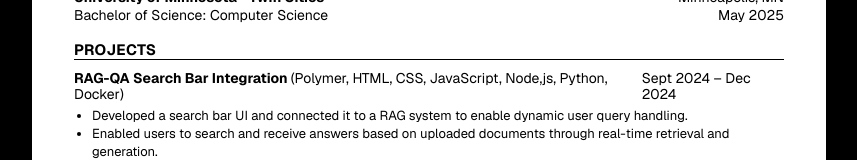
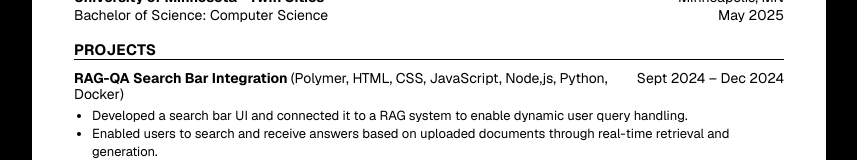
Before and after one commit to AustinKKKK/portfolio-site, a Next.js app: page /resume in a window 1280 px wide. Shown: the part 907-1067 px from the top of the page, without its empty margins (211-1068 px from the left). Built offline with nearby package versions, Linux system fonts and the light colour scheme.

Commit message:
second portfolio deploy

```diff
--- a/src/app/resume/page.tsx
+++ b/src/app/resume/page.tsx
@@ -186,14 +186,16 @@ export default function ResumePage() {
           </h2>
 
           <div className="mt-[10px]">
-            <div className="flex items-baseline justify-between text-[14px] leading-[1.2]">
+            <div className="grid grid-cols-[1fr_auto] gap-4 text-[14px] leading-[1.2]">
               <div className="font-bold">
                 RAG-QA Search Bar Integration{" "}
                 <span className="font-normal">
                   (Polymer, HTML, CSS, JavaScript, Node,js, Python, Docker)
                 </span>
               </div>
-              <div>Sept 2024 – Dec 2024</div>
+              <div className="shrink-0 text-right">
+                Sept 2024 – Dec 2024
+              </div>
             </div>
 
             <ul className="mt-[4px] list-disc pl-[18px] text-[13px] leading-[1.38]">
```
